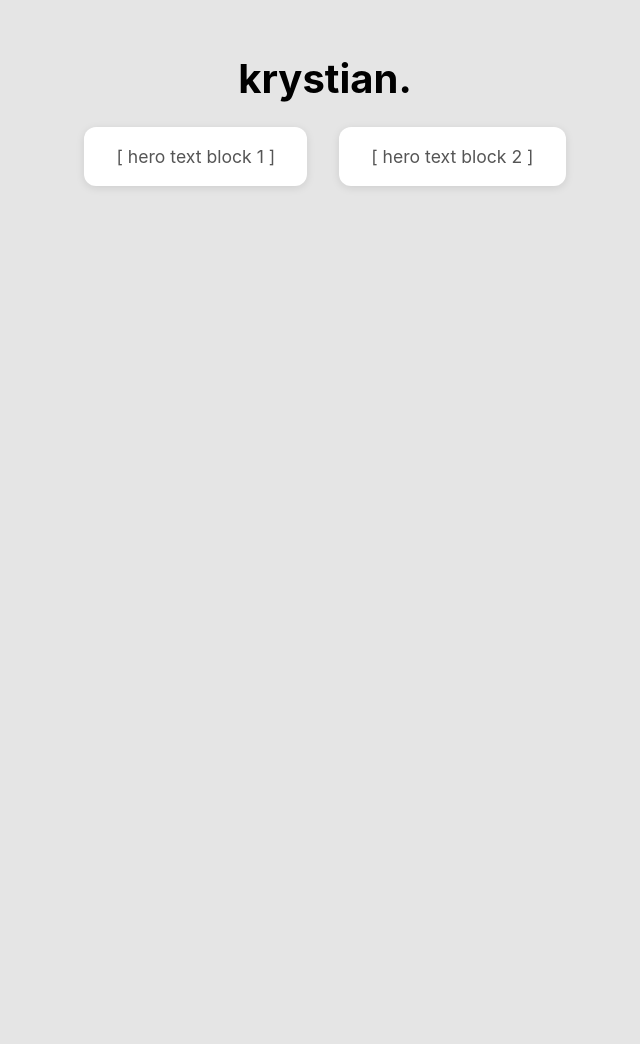
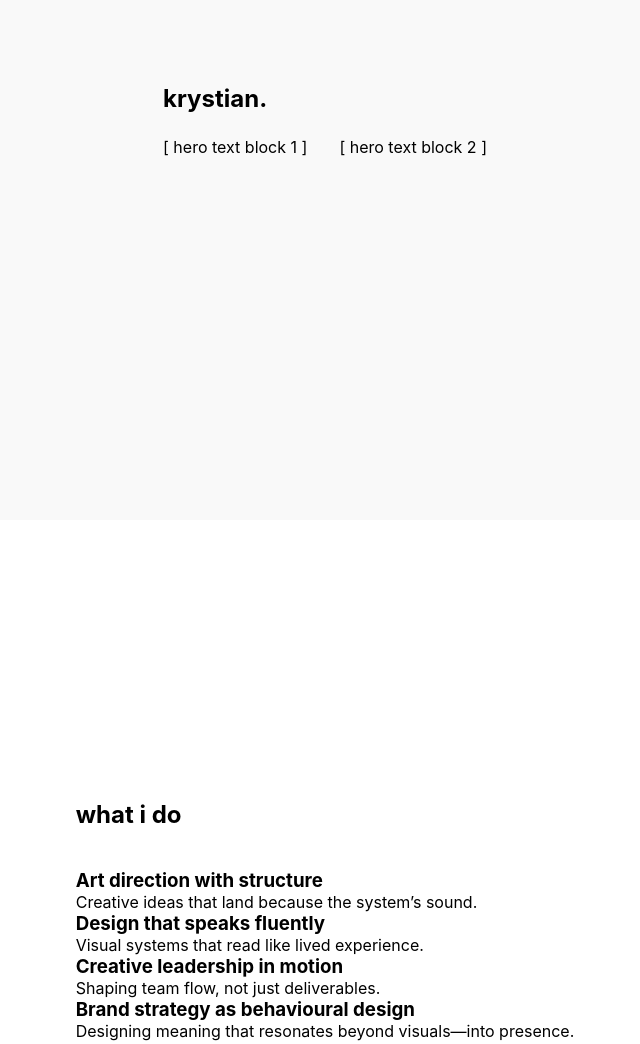
Before and after one commit to tryskian/krystian, a website built with Vite: page index.html in a window 1280 px wide. Shown: the part 280-1324 px from the top of the page, without its empty margins (315-955 px from the left). Built offline with nearby package versions, Linux system fonts and the light colour scheme.

Commit message:
update html + css

```diff
--- a/index.html
+++ b/index.html
@@ -19,11 +19,11 @@
       </ul>
     </div>
   </nav>
-    <section id="home" class="section hero-section">
+
   <main>
     <!-- Hero Section -->
     <section class="section hero-section" id="home">
-      <div class="hero-inner">
+      <div class="placeholder">
         <h1>krystian.</h1>
         <div class="hero-text">
           <p>[ hero text block 1 ]</p>
@@ -34,7 +34,7 @@
 
     <!-- What I Do Section -->
     <section class="section what-i-do-section" id="what-i-do">
-      <div class="what-i-do-inner">
+      <div class="placeholder">
         <h2 class="what-heading">what i do</h2>
         <div class="what-i-do-grid">
           <div class="item">
--- a/src/style.css
+++ b/src/style.css
@@ -88,7 +88,7 @@ html {
   justify-content: center;
 }
 .hero-section {
-  background: #e5e5e5;
+  background: #f9f9f9;
   min-height: 100vh;
   display: flex;
   flex-direction: column;
@@ -113,14 +113,14 @@ html {
   display: flex;
   gap: 2rem;
 }
-.hero-text p {
+/* .hero-text p {
   background: #fff;
   padding: 1.2rem 2rem;
   border-radius: 12px;
   box-shadow: 0 2px 8px rgba(0,0,0,0.1);
   font-size: 1.1rem;
   color: #555;
-}
+} */
 
 /* Horizontal Scroll Section */
 .horizontal-scroll-section {
```
